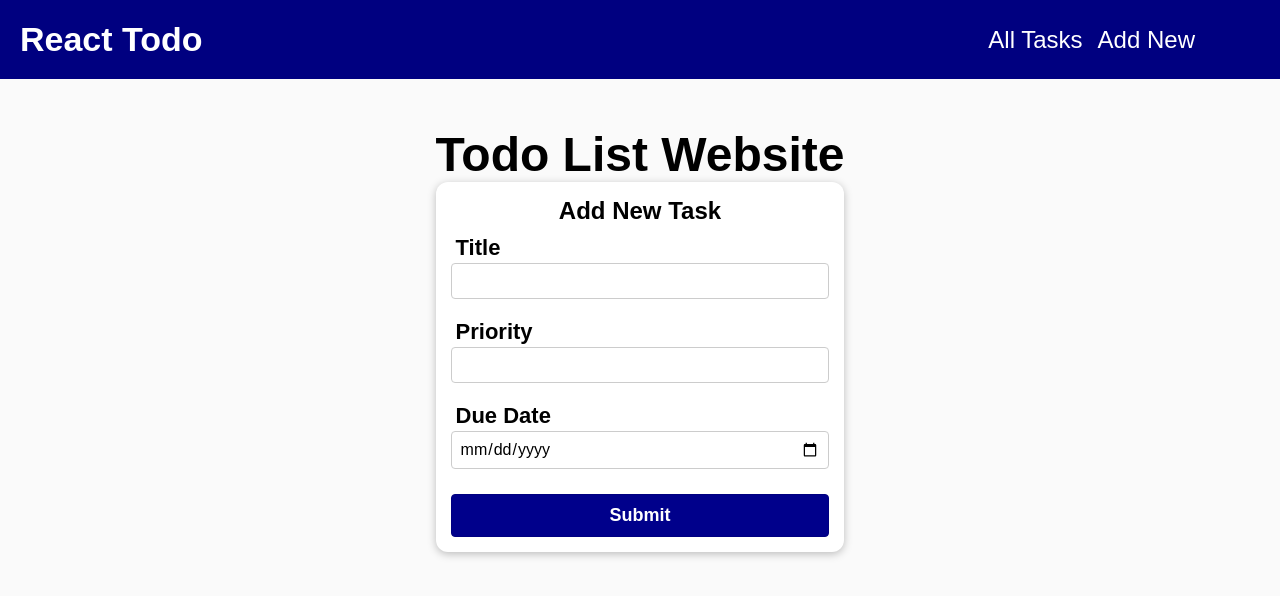
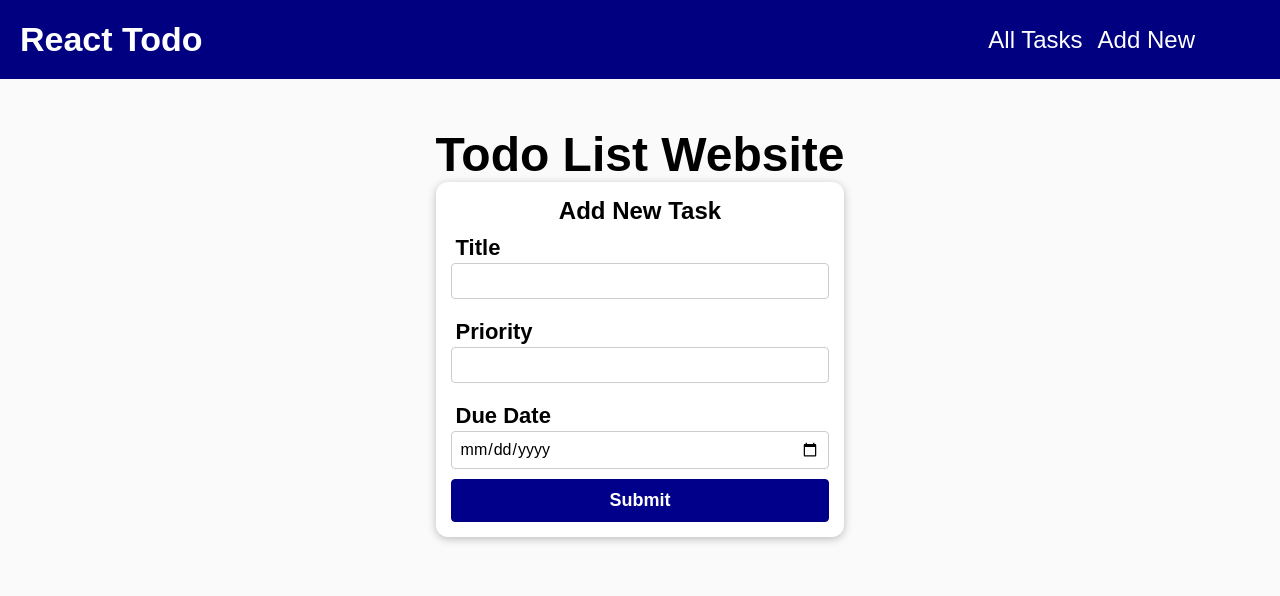
Before and after one commit to FoxPopuli/react-todo, a React (Create React App) app: page /new-task in a window 1280 px wide. Shown: the top 596 px of the page. Built offline with nearby package versions, Linux system fonts and the light colour scheme.

Commit message:
Added Button component

```diff
--- a/src/components/NewTaskForm/NewTaskForm.js
+++ b/src/components/NewTaskForm/NewTaskForm.js
@@ -1,5 +1,6 @@
 import { useRef } from "react";
 import Card from "../UI/Card/Card";
+import Button from "../UI/Button/Button";
 import classes from "./NewTaskForm.module.css";
 const NewTaskForm = () => {
   const titleInputRef = useRef();
@@ -25,7 +26,7 @@ const NewTaskForm = () => {
           <label htmlFor="due-date">Due Date</label>
           <input type="date" ref={dueDateInputRef}></input>
         </div>
-        <button>Submit</button>
+        <Button>Submit</Button>
       </form>
     </Card>
   );
--- a/src/components/NewTaskForm/NewTaskForm.module.css
+++ b/src/components/NewTaskForm/NewTaskForm.module.css
@@ -27,21 +27,6 @@
   padding: 8px;
 }
 
-.form button {
-  background-color: darkblue;
-  color: white;
-  font-size: 18px;
-  font-weight: bold;
-  padding: 10px;
-  margin-top: 15px;
-  border-radius: 4px;
-  border: 1px solid navy;
-}
-
-.form button:hover {
-  background-color: blue;
-}
-
 .form h2 {
   text-align: center;
 }
--- a/src/components/TodoItem/TodoItem.js
+++ b/src/components/TodoItem/TodoItem.js
@@ -1,5 +1,6 @@
 import Card from "../UI/Card/Card";
 import classes from "./TodoItem.module.css";
+import Button from "../UI/Button/Button";
 
 const TodoItem = (props) => {
   const removeItemHandler = (event) => props.onRemoveItem(props.id);
@@ -9,7 +10,8 @@ const TodoItem = (props) => {
         <input type="checkbox" className={classes.checkbox}></input>
         <div className="todo-item__title-card">{props.title}</div>
         <div className="todo-item__tag"></div>
-        <button onClick={removeItemHandler}>Remove</button>
+        {/* <button onClick={removeItemHandler}>Remove</button> */}
+        <Button onClick={removeItemHandler}>Remove</Button>
       </li>
     </Card>
   );
--- /dev/null
+++ b/src/components/UI/Button/Button.js
@@ -0,0 +1,11 @@
+import classes from "./Button.module.css";
+
+const Button = (props) => {
+  return (
+    <button onClick={props.onClick} className={classes.button}>
+      {props.children}
+    </button>
+  );
+};
+
+export default Button;
--- /dev/null
+++ b/src/components/UI/Button/Button.module.css
@@ -0,0 +1,13 @@
+.button {
+  background-color: darkblue;
+  color: white;
+  font-size: 18px;
+  font-weight: bold;
+  padding: 10px;
+  border-radius: 4px;
+  border: 1px solid navy;
+}
+
+.button:hover {
+  background-color: blue;
+}
--- a/src/index.js
+++ b/src/index.js
@@ -1,7 +1,6 @@
 import React from "react";
 import ReactDOM from "react-dom/client";
 import "./index.css";
-import Layout from "./layout/Layout";
 import App from "./App";
 import { BrowserRouter } from "react-router-dom";
 
```
